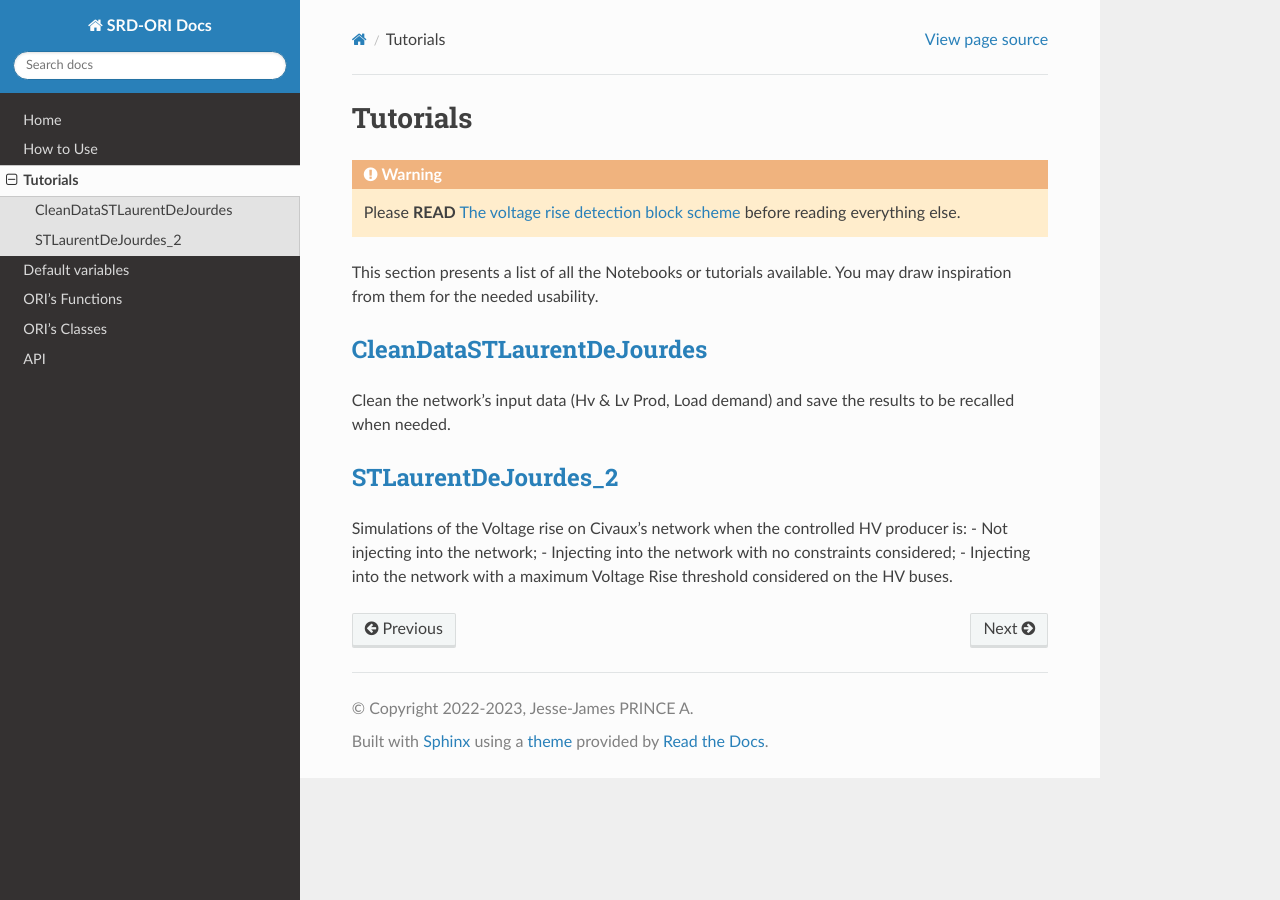
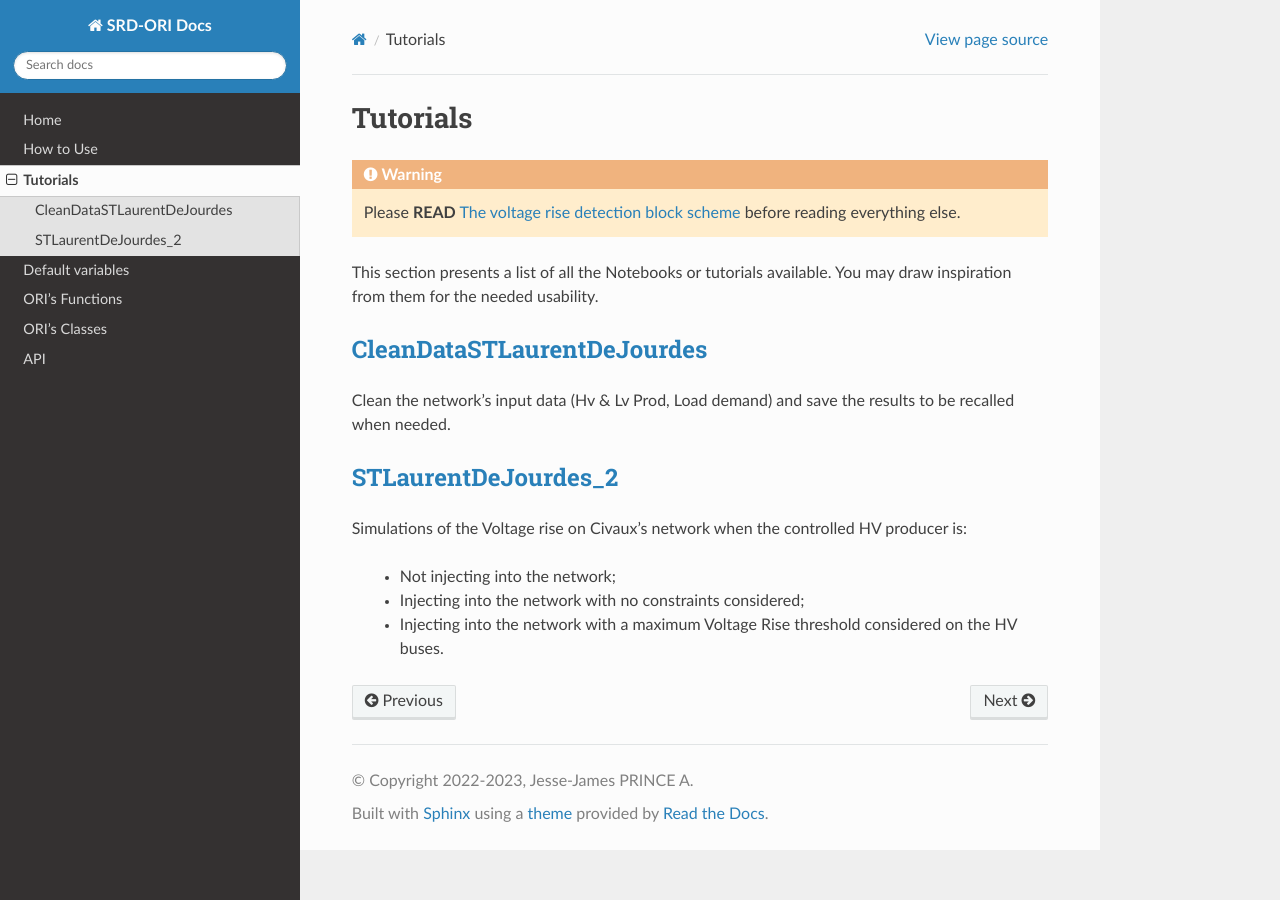
Before and after one commit to pajjaecat/ORI-SRD, a Sphinx documentation site: the page built from docs/tutorials.rst, in a window 1280 px wide. Built offline with Sphinx 7.4.7 and the Read the Docs theme 2.0.0, drawn with Linux system fonts in a browser that asks for light colours.

```diff
--- a/docs/tutorials.rst
+++ b/docs/tutorials.rst
@@ -22,6 +22,7 @@ Clean the network's input data (Hv & Lv Prod, Load demand) and save the results
 `STLaurentDeJourdes_2 <https://github.com/pajjaecat/ORI-SRD/blob/main/Ressources/Notebooks/STLaurentDeJourdes_2.ipynb>`_
 *************************************************************************************************************************
 Simulations of the Voltage rise on Civaux's network when the controlled HV producer is:
-- Not injecting into the network;
-- Injecting into the network with no constraints considered;
-- Injecting into the network with a maximum Voltage Rise threshold considered on the HV buses.
+
+     * Not injecting into the network;
+     * Injecting into the network with no constraints considered;
+     * Injecting into the network with a maximum Voltage Rise threshold considered on the HV buses.
```
